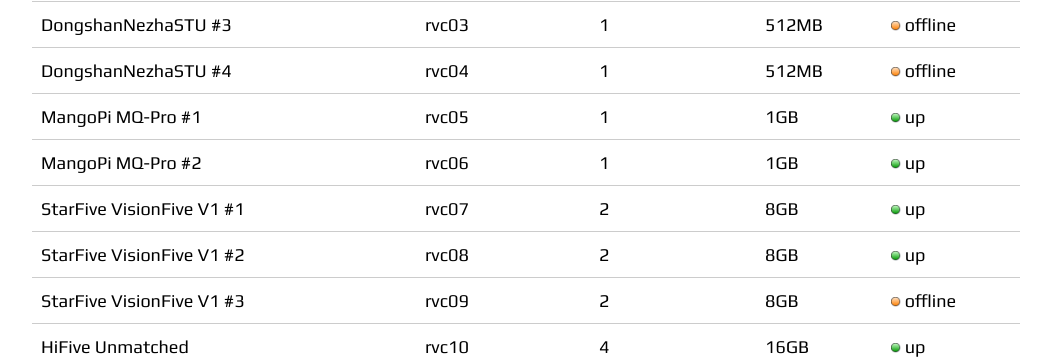
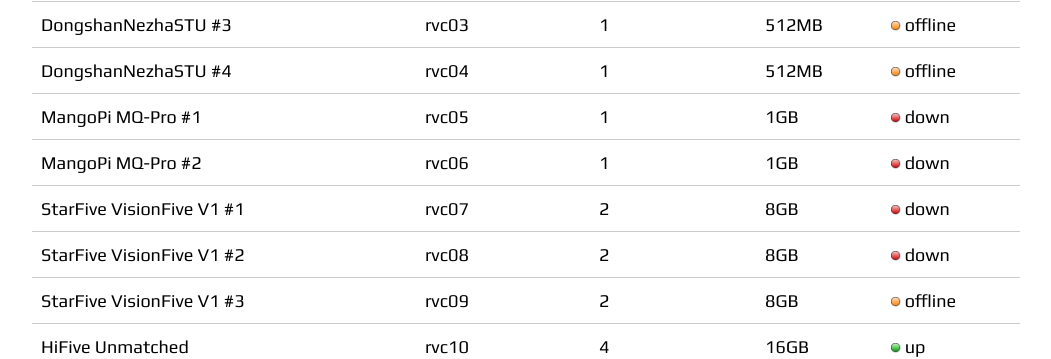
Before and after one commit to RISCVtestbed/riscvtestbed.github.io, a Jekyll site: the page built from status.md, in a window 1280 px wide and 900 px high, scrolled down 1043 px. Shown: the part 154-513 px from the top of the window, without its empty margins (114-1165 px from the left). Built offline with Jekyll 4.4.1, drawn with Linux system fonts in a browser that asks for light colours; nearby versions of some CDN libraries.

Commit message:
Update cluster status

```diff
--- a/status.md
+++ b/status.md
@@ -17,10 +17,10 @@
 | DongshanNezhaSTU #2 | rvc02 | 1 | 512MB | <img src="/images/amber.png" alt="amber light" width="10"/> offline |
 | DongshanNezhaSTU #3 | rvc03 | 1 | 512MB | <img src="/images/amber.png" alt="amber light" width="10"/> offline |
 | DongshanNezhaSTU #4 | rvc04 | 1 | 512MB | <img src="/images/amber.png" alt="amber light" width="10"/> offline |
-| MangoPi MQ-Pro #1 | rvc05 | 1 | 1GB | <img src="/images/on.png" alt="green light" width="10"/> up |
-| MangoPi MQ-Pro #2 | rvc06 | 1 | 1GB | <img src="/images/on.png" alt="green light" width="10"/> up |
-| StarFive VisionFive V1 #1 | rvc07 | 2 | 8GB | <img src="/images/on.png" alt="green light" width="10"/> up |
-| StarFive VisionFive V1 #2 | rvc08 | 2 | 8GB | <img src="/images/on.png" alt="green light" width="10"/> up |
+| MangoPi MQ-Pro #1 | rvc05 | 1 | 1GB | <img src="/images/off.png" alt="red light" width="10"/> down |
+| MangoPi MQ-Pro #2 | rvc06 | 1 | 1GB | <img src="/images/off.png" alt="red light" width="10"/> down |
+| StarFive VisionFive V1 #1 | rvc07 | 2 | 8GB | <img src="/images/off.png" alt="red light" width="10"/> down |
+| StarFive VisionFive V1 #2 | rvc08 | 2 | 8GB | <img src="/images/off.png" alt="red light" width="10"/> down |
 | StarFive VisionFive V1 #3 | rvc09 | 2 | 8GB | <img src="/images/amber.png" alt="amber light" width="10"/> offline |
 | HiFive Unmatched  | rvc10 | 4 | 16GB | <img src="/images/on.png" alt="green light" width="10"/> up |
 | StarFive VisionFive V2 #1 | rvc11 | 4 | 8GB | <img src="/images/on.png" alt="green light" width="10"/> up |
```
Also changed, not shown: images/cluster_status.png.
